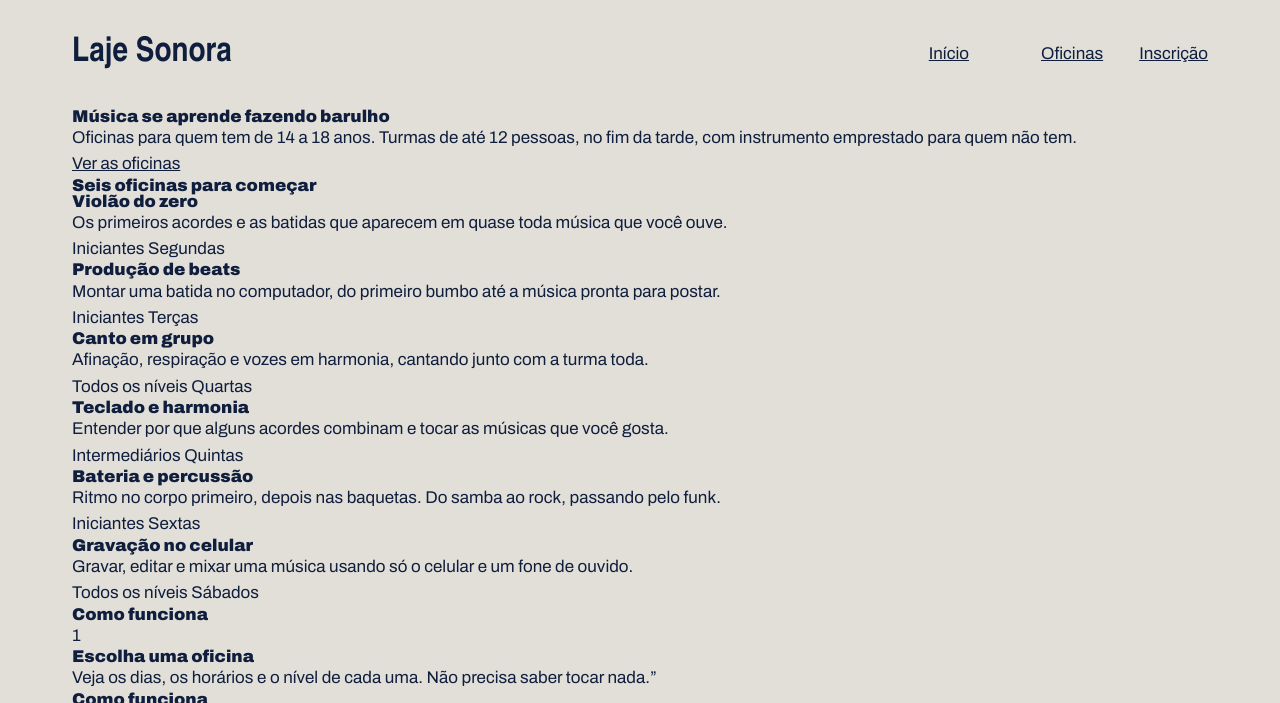
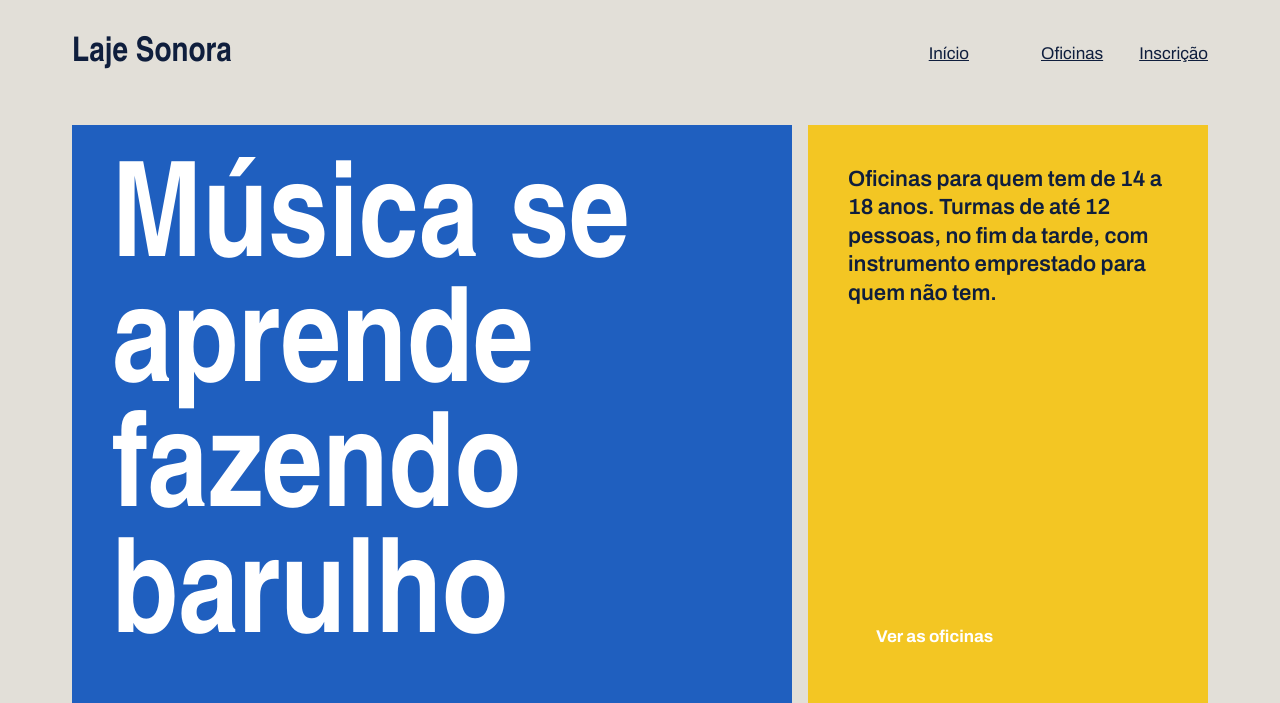
Before and after one commit to victoraugusto-fs/laje_sonora02, a plain HTML site: page index.html in a window 1280 px wide. Shown: the top 703 px of the page. Drawn offline with Linux system fonts and the light colour scheme; a web font is replaced by a local one.

Commit message:
Cartazes do topo

```diff
--- a/index.css
+++ b/index.css
@@ -10,7 +10,7 @@
     --tinta: #0F1E3D;
     --caixa-dagua: #1F5FBF;
     --fita: #F3C623;
-    --branco: #F3C623;
+    --branco: #FFFFFF;
     --fonte-cartaz: Big Shoulders, Arial Narrow, sans-serif;
     --fonte-texto: Archivo, Arial, sans-serif;
 }
@@ -28,7 +28,7 @@ a{
 }
 
 h1, h2, h3{
-    font-size: var(--fonte-cartaz);
+    font-family: var(--fonte-cartaz);
     font-weight: 900;
     line-height: 0.95;
 }
@@ -72,3 +72,55 @@ h1, h2, h3{
 .menu-a.atual {
     border-bottom-color: var(--fita);
 }
+
+.cartazes {
+    margin-top: 16px;
+    display: flex;
+    gap: 16px;
+}
+
+.cartaz {
+    padding: 40px;
+}
+
+.cartaz-principal {
+    background-color: var(--caixa-dagua);
+    color: var(--branco);
+    flex: 2;
+}
+
+.cartaz-principal h1 {
+    font-size: 132px;
+    max-width: 9ch;
+}
+
+.cartaz-lateral {
+    background-color: var(--fita);
+    flex: 1;
+    display: flex;
+    flex-direction: column;
+    justify-content: space-between;
+    gap: 32px;align-items: flex-start;
+}
+
+.cartaz-lateral p {
+    font-size: 22px;
+    font-weight: 600;
+    line-height: 1.3;
+}
+
+.botao {
+    background-color: var(--fita);
+    color: var(--branco);
+    font-weight: 700;
+    text-decoration: none;
+    padding: 16px 28px;
+    border: none;
+    font-family: var(--fonte-texto);
+    font-size: 17px;
+    cursor: pointer;
+}
+
+.botao:hover {
+    background-color: var(--tinta);
+}
--- a/index.html
+++ b/index.html
@@ -21,7 +21,7 @@
 
     <main>
         <section class="conteudo cartazes">
-            <div class="cartaz cartaz-pricipal">
+            <div class="cartaz cartaz-principal">
                 <h1>Música se aprende fazendo barulho</h1>
             </div>
             <div class="cartaz cartaz-lateral">
```
